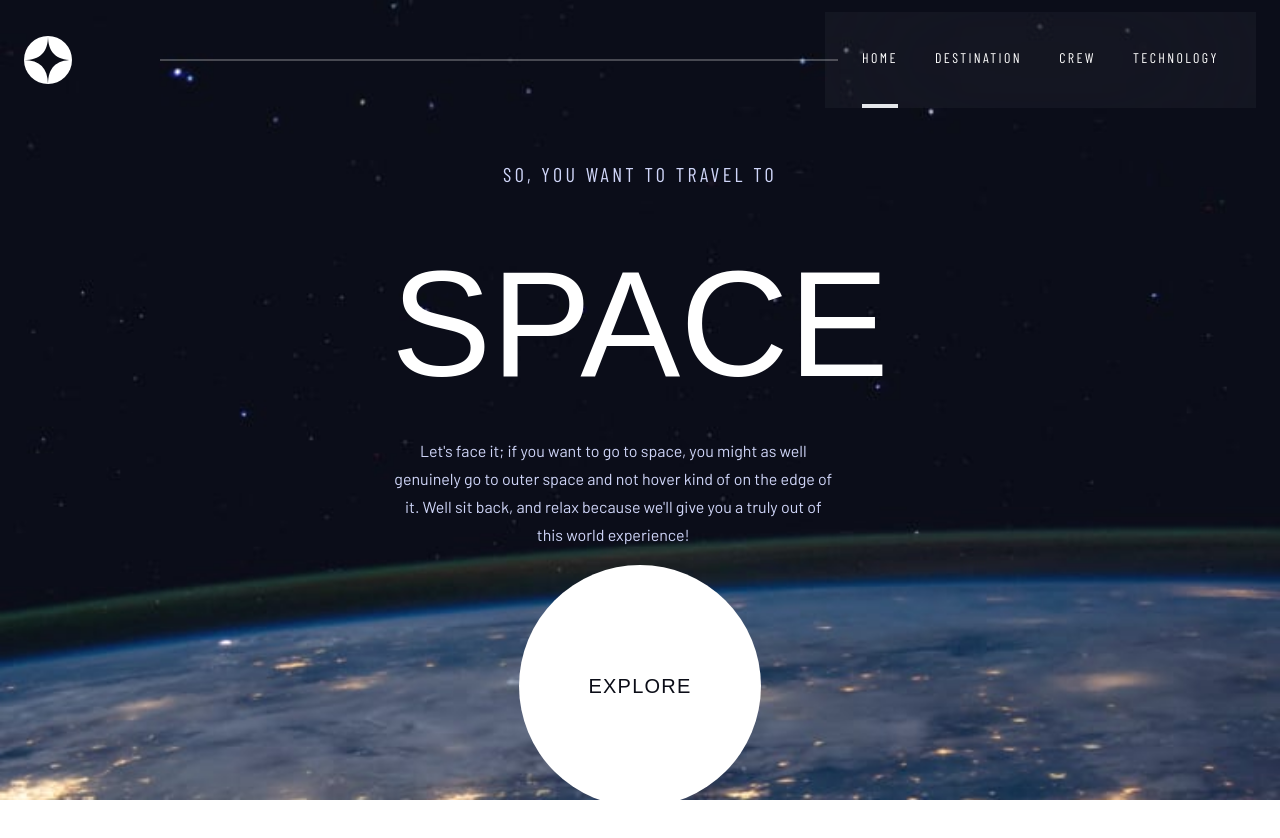
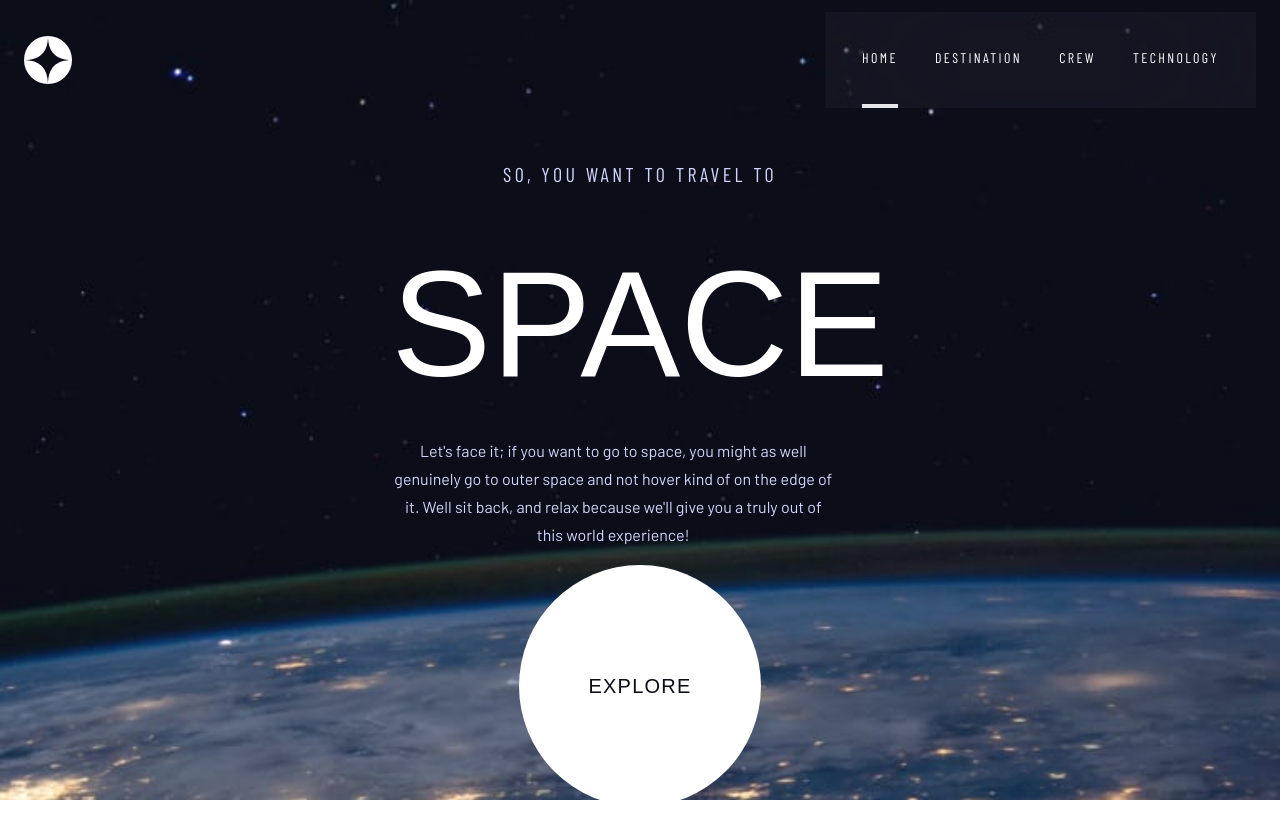
Before and after one commit to GokhanCerk/space-tourism-website, a React app: page / in a window 1280 px wide. Built offline with nearby package versions, Linux system fonts and the light colour scheme; a web font is replaced by a local one.

Commit message:
border hidden on md and lg

```diff
--- a/src/components/navigation/index.module.css
+++ b/src/components/navigation/index.module.css
@@ -40,7 +40,7 @@
   border-solid
   border-white
   border-[1px]
-  lg:w-[53%] md:block 2xl:w-[58%] 2xl:block lg:block md:w-[50%]
+  md:hidden 2xl:w-[58%] 2xl:block
   absolute left-40
   opacity-[0.25] z-20;
 }
```
